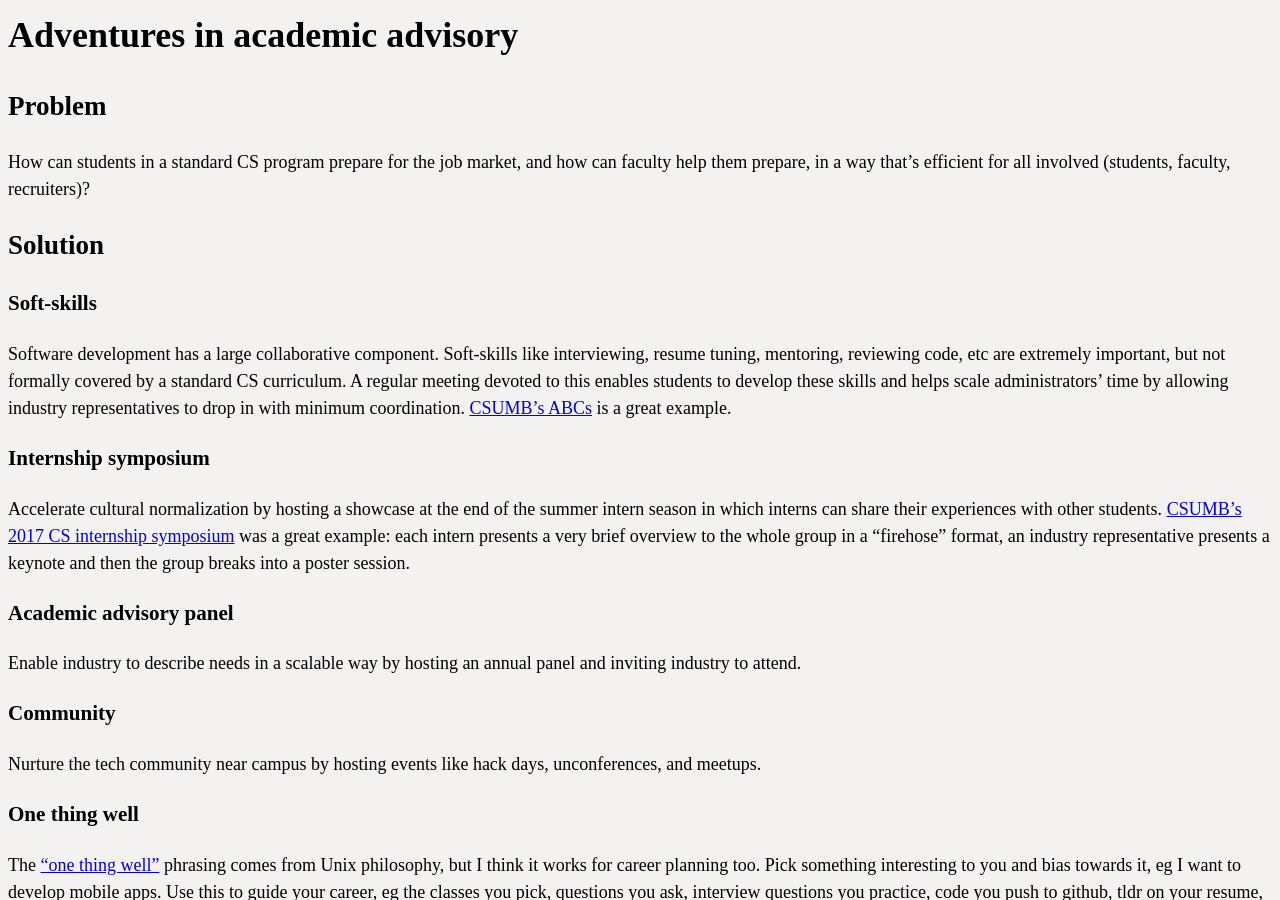
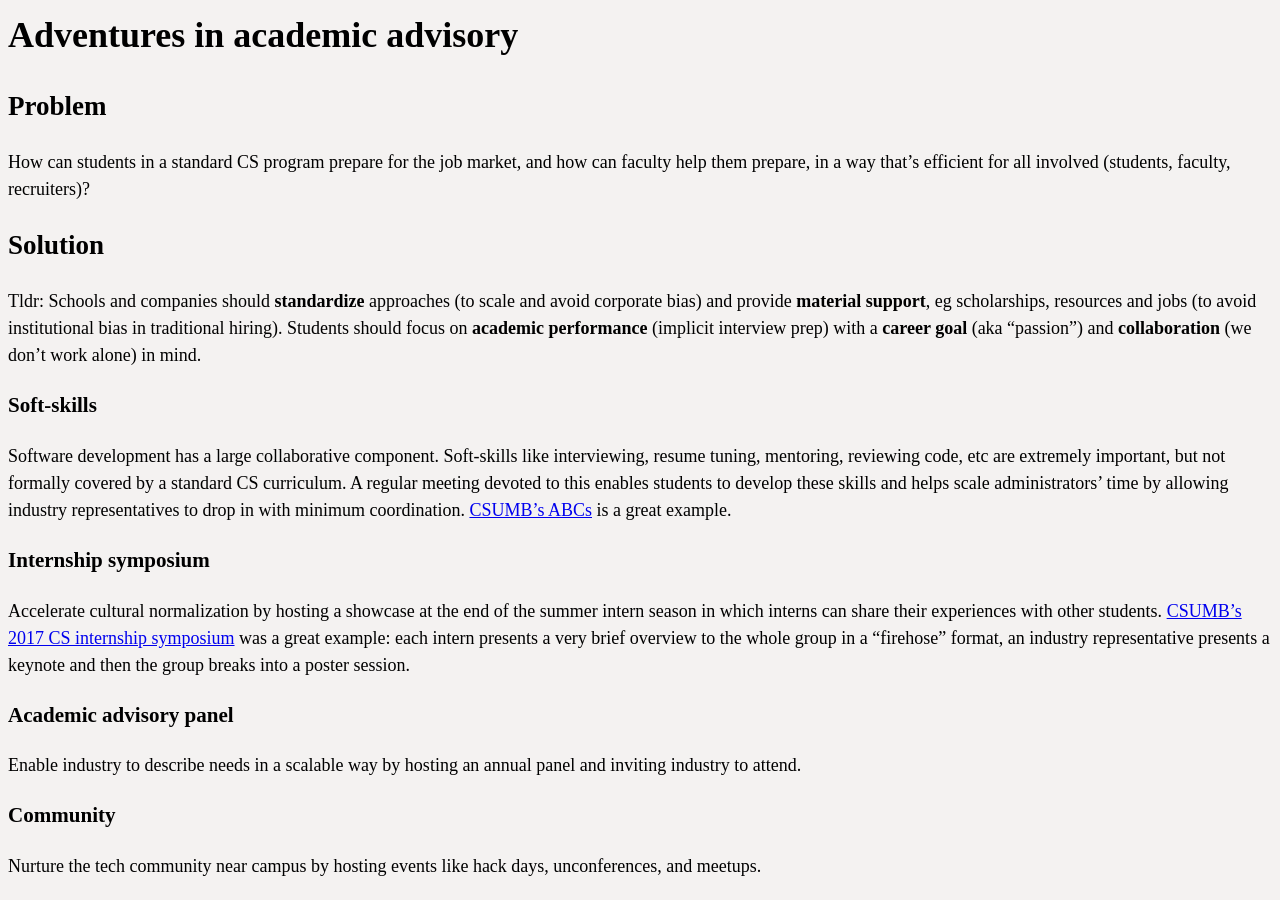
Before and after one commit to erikeldridge/erikeldridge.github.com, a Jekyll site: the page built from _posts/2013-03-21-academic-advisory.md, in a window 1280 px wide and 900 px high. Built offline with Jekyll 4.4.1, drawn with Linux system fonts in a browser that asks for light colours; nearby versions of some CDN libraries; some of the changed lines change nothing that is shown.

Commit message:
Define tldr for academic advisory

```diff
--- a/_posts/2013-03-21-academic-advisory.md
+++ b/_posts/2013-03-21-academic-advisory.md
@@ -1,6 +1,6 @@
 ---
 title: Adventures in academic advisory
-date: 2017-09-22 17:30:24.995502000 -07:00
+date: 2017-09-25 16:23:32.304156000 -07:00
 layout: post
 tags: academic advisory
 
@@ -12,6 +12,8 @@ tags: academic advisory
 How can students in a standard CS program prepare for the job market, and how can faculty help them prepare, in a way that's efficient for all involved (students, faculty, recruiters)?
 
 ## Solution
+
+Tldr: Schools and companies should **standardize** approaches (to scale and avoid corporate bias) and provide **material support**, eg scholarships, resources and jobs (to avoid institutional bias in traditional hiring). Students should focus on **academic performance** (implicit interview prep) with a **career goal** (aka "passion") and **collaboration** (we don't work alone) in mind.
 
 ### Soft-skills
 
```
